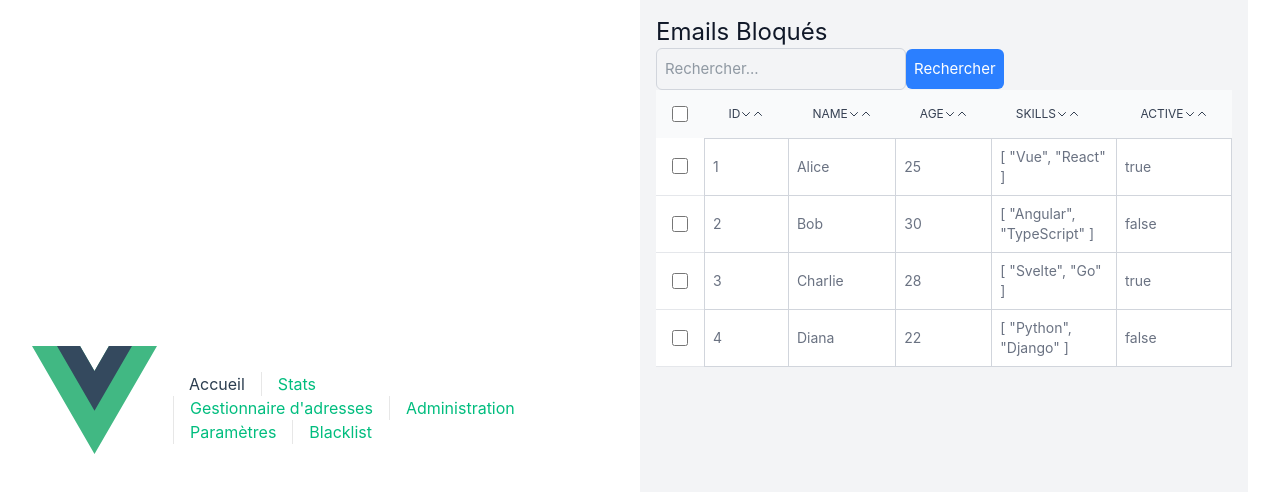
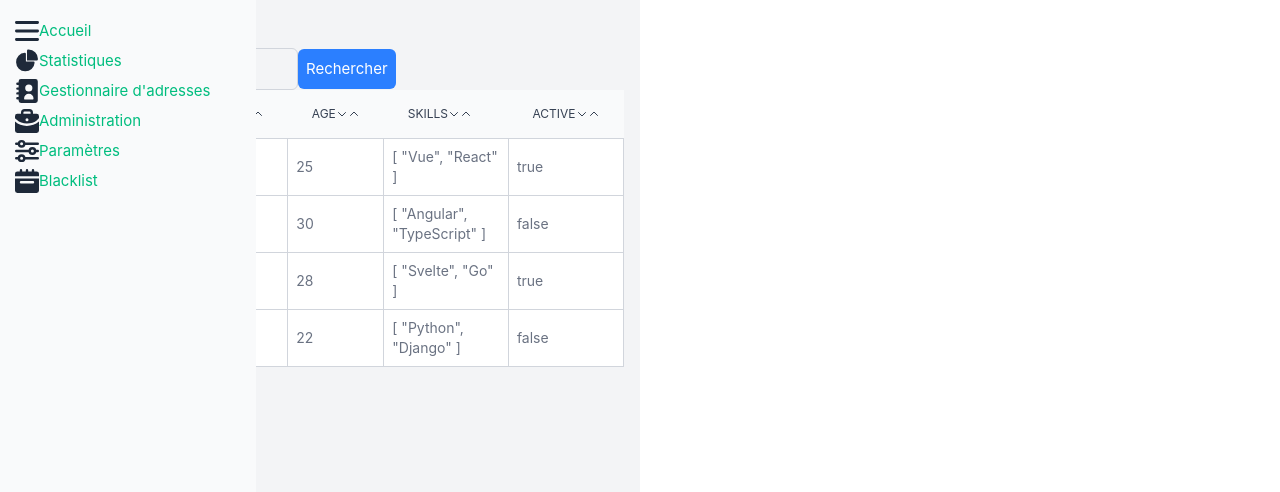
Before and after one commit to Romain9745/AtelierCyber2, a Vue app in the folder HookShield-frontend/: page / in a window 1280 px wide. Shown: the top 492 px of the page. Built offline with nearby package versions, Linux system fonts and the light colour scheme.

Commit message:
Add a navbar

```diff
--- a/HookShield-frontend/src/App.vue
+++ b/HookShield-frontend/src/App.vue
@@ -1,24 +1,14 @@
 <script setup>
+import NavBar from "@/components/NavBar.vue";
 import { RouterLink, RouterView } from 'vue-router'
+
 </script>
 
 <template>
-  <header>
-    <img alt="Vue logo" class="logo" src="@/assets/logo.svg" width="125" height="125" />
-
-    <div class="wrapper">
-      <nav>
-        <RouterLink to="/">Accueil</RouterLink>
-        <RouterLink to="/stats">Stats</RouterLink>
-        <RouterLink to="/mails">Gestionnaire d'adresses</RouterLink>
-        <RouterLink to="/admin">Administration</RouterLink>
-        <RouterLink to="/param">Paramètres</RouterLink>
-        <RouterLink to="/blist">Blacklist</RouterLink>
-      </nav>
-    </div>
-  </header>
-
+<div>
+  <NavBar />
   <RouterView />
+</div>
 </template>
 
 <style scoped>
--- /dev/null
+++ b/HookShield-frontend/src/components/NavBar.vue
@@ -0,0 +1,68 @@
+<template>
+    <div>
+        <button data-drawer-target="default-sidebar" data-drawer-toggle="default-sidebar" aria-controls="default-sidebar" type="button" class="inline-flex items-center p-2 mt-2 ms-3 text-sm text-gray-500 rounded-lg sm:hidden hover:bg-gray-100 focus:outline-none focus:ring-2 focus:ring-gray-200 dark:text-gray-400 dark:hover:bg-gray-700 dark:focus:ring-gray-600">
+        <span class="sr-only">Open sidebar</span>
+        <svg class="w-6 h-6" aria-hidden="true" fill="currentColor" viewBox="0 0 20 20" xmlns="http://www.w3.org/2000/svg">
+        <path clip-rule="evenodd" fill-rule="evenodd" d="M2 4.75A.75.75 0 012.75 4h14.5a.75.75 0 010 1.5H2.75A.75.75 0 012 4.75zm0 10.5a.75.75 0 01.75-.75h7.5a.75.75 0 010 1.5h-7.5a.75.75 0 01-.75-.75zM2 10a.75.75 0 01.75-.75h14.5a.75.75 0 010 1.5H2.75A.75.75 0 012 10z"></path>
+        </svg>
+        </button>
+
+        <aside id="default-sidebar" class="fixed top-0 left-0 z-40 w-64 h-screen transition-transform -translate-x-full sm:translate-x-0" aria-label="Sidebar">
+        <div class="h-full px-3 py-4 overflow-y-auto bg-gray-50 dark:bg-gray-800">
+            <ul class="space-y-2 font-medium">
+                <li>
+                    <RouterLink to="/" class="flex items-center p-2 text-gray-900 rounded-lg dark:text-white hover:bg-gray-100 dark:hover:bg-gray-700 group">
+                        <svg class="w-6 h-6 text-gray-800 dark:text-white" aria-hidden="true" xmlns="http://www.w3.org/2000/svg" fill="currentColor" viewBox="0 0 17 14">
+                            <path d="M16 2H1a1 1 0 0 1 0-2h15a1 1 0 1 1 0 2Zm0 6H1a1 1 0 0 1 0-2h15a1 1 0 1 1 0 2Zm0 6H1a1 1 0 0 1 0-2h15a1 1 0 0 1 0 2Z"/>
+                        </svg>
+                        <span class="ms-3">Accueil</span>
+                    </RouterLink>
+                </li>
+                <li>
+                    <RouterLink to="/stats" class="flex items-center p-2 text-gray-900 rounded-lg dark:text-white hover:bg-gray-100 dark:hover:bg-gray-700 group">
+                            <svg class="w-6 h-6 text-gray-800 transition duration-75 dark:text-white group-hover:text-gray-900 dark:group-hover:text-white" aria-hidden="true" xmlns="http://www.w3.org/2000/svg" fill="currentColor" viewBox="0 0 22 21">
+                                <path d="M16.975 11H10V4.025a1 1 0 0 0-1.066-.998 8.5 8.5 0 1 0 9.039 9.039.999.999 0 0 0-1-1.066h.002Z"/>
+                                <path d="M12.5 0c-.157 0-.311.01-.565.027A1 1 0 0 0 11 1.02V10h8.975a1 1 0 0 0 1-.935c.013-.188.028-.374.028-.565A8.51 8.51 0 0 0 12.5 0Z"/>
+                            </svg>
+                            <span class="ms-3">Statistiques</span>
+                        </RouterLink>
+                </li>
+                <li>
+                    <RouterLink to="/mails" class="flex items-center p-2 text-gray-900 rounded-lg dark:text-white hover:bg-gray-100 dark:hover:bg-gray-700 group">
+                        <svg class="w-6 h-6 text-gray-800 dark:text-white" aria-hidden="true" xmlns="http://www.w3.org/2000/svg" fill="currentColor" viewBox="0 0 18 20">
+                            <path d="M16 0H4a2 2 0 0 0-2 2v1H1a1 1 0 0 0 0 2h1v2H1a1 1 0 0 0 0 2h1v2H1a1 1 0 0 0 0 2h1v2H1a1 1 0 0 0 0 2h1v1a2 2 0 0 0 2 2h12a2 2 0 0 0 2-2V2a2 2 0 0 0-2-2Zm-5.5 4.5a3 3 0 1 1 0 6 3 3 0 0 1 0-6ZM13.929 17H7.071a.5.5 0 0 1-.5-.5 3.935 3.935 0 1 1 7.858 0 .5.5 0 0 1-.5.5Z"/>
+                        </svg>
+                        <span class="ms-3">Gestionnaire d'adresses</span>
+                    </RouterLink>
+                </li>
+                <li>
+                    <RouterLink to="/admin" class="flex items-center p-2 text-gray-900 rounded-lg dark:text-white hover:bg-gray-100 dark:hover:bg-gray-700 group">
+                        <svg class="w-6 h-6 text-gray-800 dark:text-white" aria-hidden="true" xmlns="http://www.w3.org/2000/svg" fill="currentColor" viewBox="0 0 20 20">
+                            <path d="M19.728 10.686c-2.38 2.256-6.153 3.381-9.875 3.381-3.722 0-7.4-1.126-9.571-3.371L0 10.437V18a2 2 0 0 0 2 2h16a2 2 0 0 0 2-2v-7.6l-.272.286Z"/>
+                            <path d="m.135 7.847 1.542 1.417c3.6 3.712 12.747 3.7 16.635.01L19.605 7.9A.98.98 0 0 1 20 7.652V6a2 2 0 0 0-2-2h-3V3a3 3 0 0 0-3-3H8a3 3 0 0 0-3 3v1H2a2 2 0 0 0-2 2v1.765c.047.024.092.051.135.082ZM10 10.25a1.25 1.25 0 1 1 0-2.5 1.25 1.25 0 0 1 0 2.5ZM7 3a1 1 0 0 1 1-1h4a1 1 0 0 1 1 1v1H7V3Z"/>
+                        </svg>
+                        <span class="ms-3">Administration</span>
+                    </RouterLink>
+                </li>
+                <li>
+                   <RouterLink to="/param" class="flex items-center p-2 text-gray-900 rounded-lg dark:text-white hover:bg-gray-100 dark:hover:bg-gray-700 group">
+                        <svg class="w-6 h-6 text-gray-800 dark:text-white" aria-hidden="true" xmlns="http://www.w3.org/2000/svg" fill="none" viewBox="0 0 20 20">
+                            <path stroke="currentColor" stroke-linecap="round" stroke-linejoin="round" stroke-width="2" d="M7.75 4H19M7.75 4a2.25 2.25 0 0 1-4.5 0m4.5 0a2.25 2.25 0 0 0-4.5 0M1 4h2.25m13.5 6H19m-2.25 0a2.25 2.25 0 0 1-4.5 0m4.5 0a2.25 2.25 0 0 0-4.5 0M1 10h11.25m-4.5 6H19M7.75 16a2.25 2.25 0 0 1-4.5 0m4.5 0a2.25 2.25 0 0 0-4.5 0M1 16h2.25"/>
+                        </svg>
+                        <span class="ms-3">Paramètres</span>
+                    </RouterLink>
+                </li>
+                <li>
+                    <RouterLink to="/blist" class="flex items-center p-2 text-gray-900 rounded-lg dark:text-white hover:bg-gray-100 dark:hover:bg-gray-700 group">
+                        <svg class="w-6 h-6 text-gray-800 dark:text-white" aria-hidden="true" xmlns="http://www.w3.org/2000/svg" fill="currentColor" viewBox="0 0 20 20">
+                            <path d="M20 4a2 2 0 0 0-2-2h-2V1a1 1 0 0 0-2 0v1h-3V1a1 1 0 0 0-2 0v1H6V1a1 1 0 0 0-2 0v1H2a2 2 0 0 0-2 2v2h20V4ZM0 18a2 2 0 0 0 2 2h16a2 2 0 0 0 2-2V8H0v10Zm5-8h10a1 1 0 0 1 0 2H5a1 1 0 0 1 0-2Z"/>
+                        </svg>
+                        <span class="ms-3">Blacklist</span>
+                    </RouterLink>
+                </li>
+            </ul>
+        </div>
+        </aside>
+
+    </div>
+</template>
```
Also changed, not shown: 1 other file (tests, documents, lock files or other folders).
